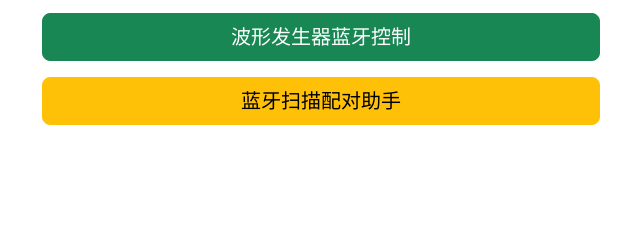
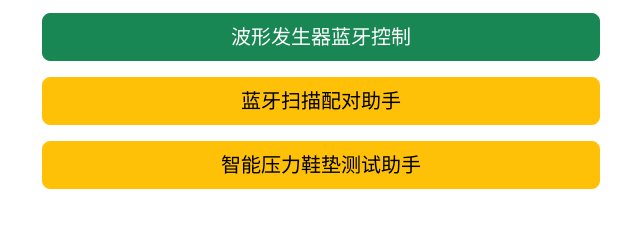
Before and after one commit to lzsq520/Waveform-generator, a plain HTML site: page index.html in a window 1280 px wide. Shown: the part 171-398 px from the top of the page, without its empty margins (319-959 px from the left). Drawn offline with nearby package versions, Linux system fonts and the light colour scheme.

Commit message:
Update index.html

```diff
--- a/index.html
+++ b/index.html
@@ -14,6 +14,7 @@
             <a href="Waveform-uart.html" class="btn btn-primary btn-lg w-50">波形发生器串口控制</a>
             <a href="Waveform-ble.html" class="btn btn-success btn-lg w-50">波形发生器蓝牙控制</a>
             <a href="ble-assistant.html" class="btn btn-warning btn-lg w-50">蓝牙扫描配对助手</a>
+            <a href="ble-shosepad.html" class="btn btn-warning btn-lg w-50">智能压力鞋垫测试助手</a>
         </div>
     </div>
 
```
